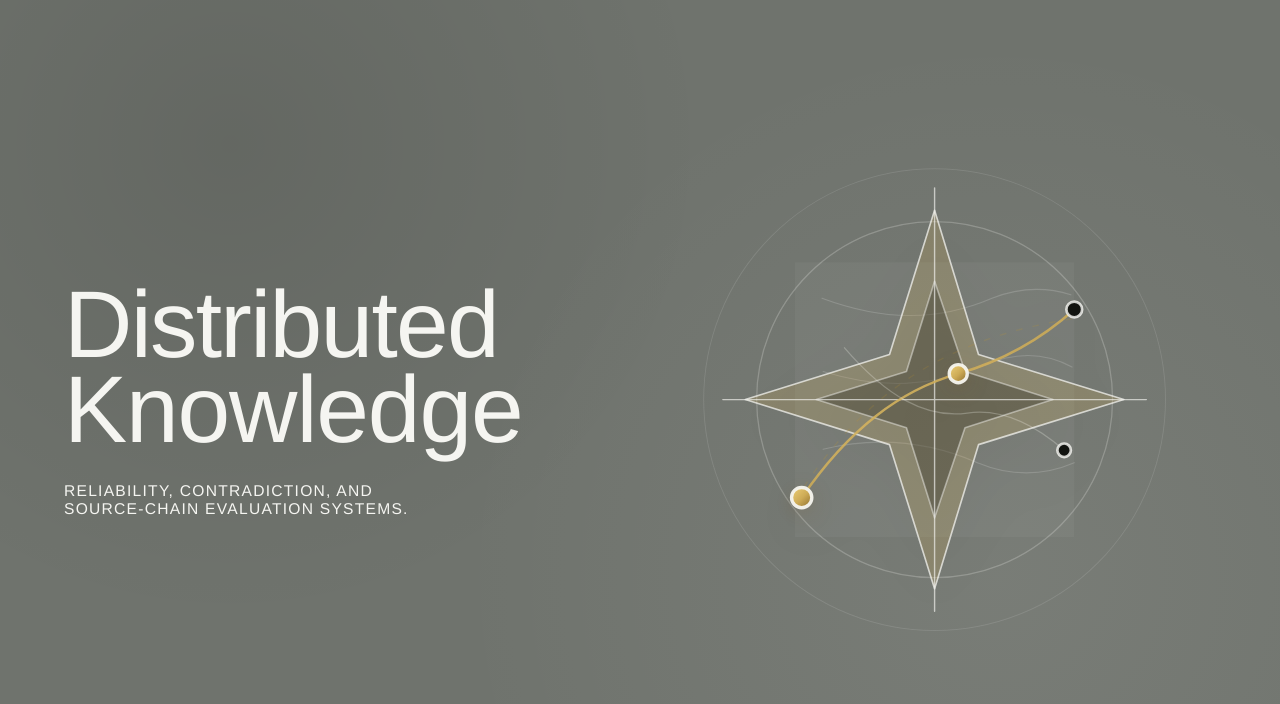
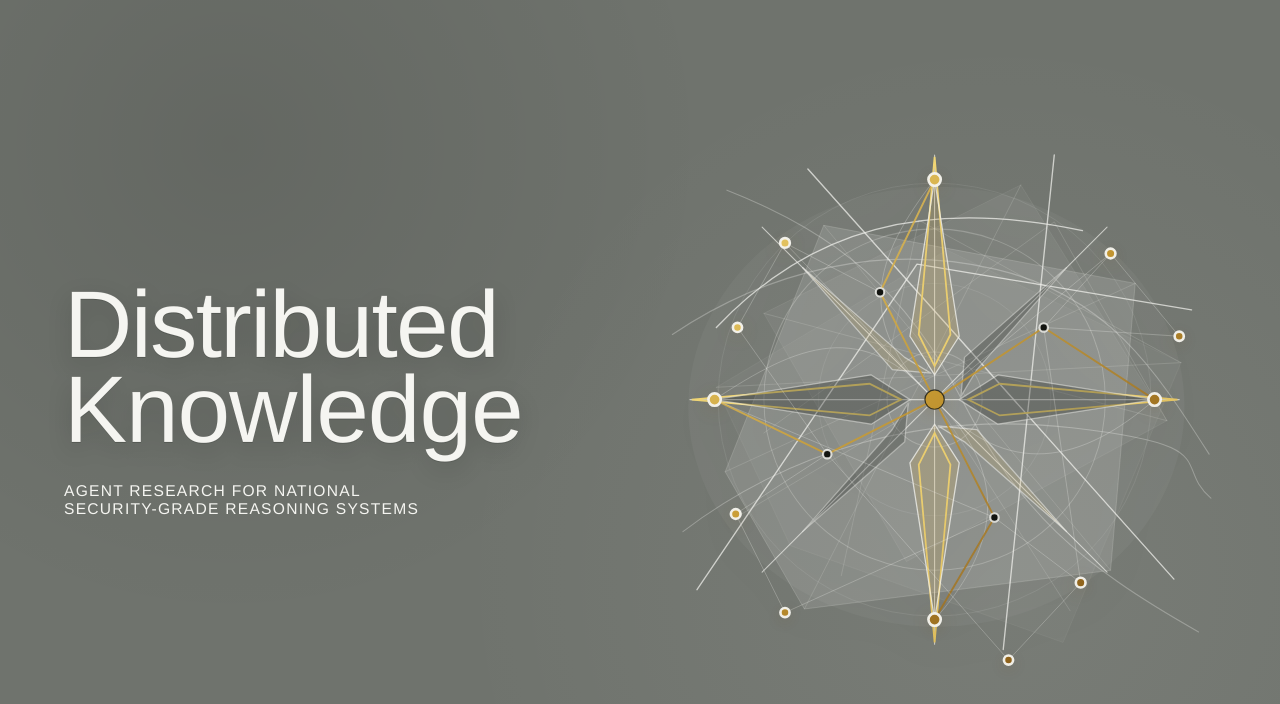
Before and after one commit to MichaelTanzer/distributed-knowledge-site, a Next.js app: page / in a window 1280 px wide. Shown: the top 704 px of the page. Built offline with nearby package versions, Linux system fonts and the light colour scheme.

Commit message:
Restore original landing mark and add title shadow

```diff
--- a/app/globals.css
+++ b/app/globals.css
@@ -55,6 +55,10 @@ body::before {
   font-weight: 300;
   letter-spacing: -0.018em;
   text-rendering: geometricPrecision;
+  -webkit-text-stroke: 0.35px rgba(17, 19, 15, 0.18);
+  text-shadow:
+    0 1px 0 rgba(17, 19, 15, 0.14),
+    0 8px 24px rgba(17, 19, 15, 0.16);
 }
 .name span {
   display: block;
@@ -115,12 +119,34 @@ body::before {
   stroke-linecap: round;
 }
 .map-halo { fill: rgba(245, 245, 241, 0.045); }
+.map-plane {
+  fill: rgba(245, 245, 241, 0.12);
+  stroke: rgba(245, 245, 241, 0.18);
+  stroke-width: 1.1;
+}
 .map-grid {
   fill: none;
   stroke: rgba(245, 245, 241, 0.18);
   stroke-width: 0.95;
   stroke-linecap: round;
   stroke-linejoin: round;
+}
+.map-vector {
+  fill: none;
+  stroke: var(--ink);
+  stroke-width: 1.55;
+  stroke-linecap: round;
+  stroke-linejoin: round;
+  opacity: 0.72;
+}
+.map-vector.light {
+  stroke: rgba(245, 245, 241, 0.34);
+  stroke-width: 1.25;
+  opacity: 0.9;
+}
+.compass-axis.gold {
+  stroke: url(#spiralGold);
+  stroke-width: 2;
 }
 .graph-guide {
   fill: none;
@@ -150,6 +176,10 @@ body::before {
   stroke: rgba(245, 245, 241, 0.84);
   stroke-width: 2.4;
   filter: none;
+}
+.graph-node.core {
+  stroke: rgba(17, 19, 15, 0.78);
+  stroke-width: 1.35;
 }
 
 .generate-shell {
--- a/app/page.tsx
+++ b/app/page.tsx
@@ -1,4 +1,79 @@
 export default function Home() {
+  const originalMark = `
+      <svg viewBox="0 0 640 640" role="img" aria-label="Abstract compass rose knowledge map">
+        <defs>
+          <linearGradient id="spiralGold" x1="80" y1="40" x2="560" y2="590" gradientUnits="userSpaceOnUse">
+            <stop offset="0" stop-color="#f4d976" />
+            <stop offset="0.48" stop-color="#c89a31" />
+            <stop offset="1" stop-color="#805314" />
+          </linearGradient>
+        </defs>
+
+        <ellipse class="map-halo" cx="322" cy="328" rx="282" ry="250" />
+        <polygon class="map-plane" points="82,402 194,122 548,188 520,514 172,558" />
+        <polygon class="map-plane" points="126,222 418,76 584,344 288,504" opacity="0.42" />
+        <polygon class="map-plane" points="72,306 334,150 600,278 466,596 156,486" opacity="0.30" />
+
+        <path class="map-grid" d="M82 402 L548 188 M172 558 L418 76 M194 122 L520 514 M126 222 L584 344 M72 306 L600 278" />
+        <path class="map-grid" d="M126 358 L456 118 L584 344 M214 520 L302 116 L600 278 M94 454 L320 320 L474 560" />
+        <path class="map-vector light" d="M22 246 C132 172 262 142 390 172 S572 288 632 382" />
+        <path class="map-vector light" d="M34 470 C150 382 300 332 476 352 S590 394 634 432" />
+        <path class="map-vector light" d="M84 82 C212 132 288 198 352 322 S482 506 620 584" opacity="0.70" />
+        <path class="map-vector" d="M72 238 C178 126 308 90 488 128" />
+        <path class="map-vector" d="M456 42 L398 604" opacity="0.58" />
+        <path class="map-vector" d="M50 536 L300 166 L612 218" opacity="0.58" />
+        <path class="map-vector" d="M176 58 L592 524" opacity="0.44" />
+
+        <g transform="translate(320 320)">
+          <circle class="compass-ring faint" r="246" />
+          <circle class="compass-ring" r="194" />
+          <circle class="compass-ring faint" r="132" />
+          <circle class="compass-ring" r="54" />
+
+          <path class="compass-axis" d="M0 -278 L0 278 M-278 0 L278 0 M-196 -196 L196 196 M-196 196 L196 -196" />
+          <path class="compass-axis gold" d="M0 -276 L18 -74 L0 -38 L-18 -74 Z" />
+          <path class="compass-axis gold" d="M276 0 L74 18 L38 0 L74 -18 Z" />
+          <path class="compass-axis gold" d="M0 276 L-18 74 L0 38 L18 74 Z" />
+          <path class="compass-axis gold" d="M-276 0 L-74 -18 L-38 0 L-74 18 Z" />
+
+          <polygon class="compass-star" points="0,-250 28,-72 0,-28 -28,-72" />
+          <polygon class="compass-star alt" points="250,0 72,28 28,0 72,-28" />
+          <polygon class="compass-star" points="0,250 -28,72 0,28 28,72" />
+          <polygon class="compass-star alt" points="-250,0 -72,-28 -28,0 -72,28" />
+
+          <polygon class="compass-star alt" points="150,-150 48,-34 30,-4 34,-48" opacity="0.84" />
+          <polygon class="compass-star" points="150,150 34,48 4,30 48,34" opacity="0.70" />
+          <polygon class="compass-star alt" points="-150,150 -48,34 -30,4 -34,48" opacity="0.84" />
+          <polygon class="compass-star" points="-150,-150 -34,-48 -4,-30 -48,-34" opacity="0.70" />
+        </g>
+
+        <path class="graph-edge secondary" d="M320 70 C250 160 228 232 320 320 C412 408 388 494 320 570" opacity="0.36" />
+        <path class="graph-edge secondary" d="M70 320 C166 256 238 228 320 320 C402 412 488 392 570 320" opacity="0.42" />
+        <path class="graph-edge" d="M320 320 L258 198 L320 70 M320 320 L444 238 L570 320 M320 320 L388 454 L320 570 M320 320 L198 382 L70 320" opacity="0.82" />
+        <path class="graph-edge secondary" d="M258 198 L150 142 L96 238 M444 238 L520 154 L598 248 M388 454 L486 528 L404 616 M198 382 L94 450 L150 562" />
+        <path class="graph-edge secondary" d="M150 142 L320 320 L520 154 M96 238 L198 382 L404 616 M598 248 L444 238 L486 528 M150 562 L388 454 L70 320" opacity="0.50" />
+
+        <g>
+          <circle class="graph-node core" cx="320" cy="320" r="11" />
+          <circle class="graph-node" cx="320" cy="70" r="7" />
+          <circle class="graph-node" cx="570" cy="320" r="7" />
+          <circle class="graph-node" cx="320" cy="570" r="7" />
+          <circle class="graph-node" cx="70" cy="320" r="7" />
+          <circle class="graph-node dark" cx="258" cy="198" r="4.8" />
+          <circle class="graph-node dark" cx="444" cy="238" r="4.8" />
+          <circle class="graph-node dark" cx="388" cy="454" r="4.8" />
+          <circle class="graph-node dark" cx="198" cy="382" r="4.8" />
+          <circle class="graph-node" cx="150" cy="142" r="5.5" />
+          <circle class="graph-node" cx="96" cy="238" r="5.2" />
+          <circle class="graph-node" cx="520" cy="154" r="5.5" />
+          <circle class="graph-node" cx="598" cy="248" r="5.2" />
+          <circle class="graph-node" cx="486" cy="528" r="5.5" />
+          <circle class="graph-node" cx="404" cy="616" r="5.2" />
+          <circle class="graph-node" cx="94" cy="450" r="5.5" />
+          <circle class="graph-node" cx="150" cy="562" r="5.2" />
+        </g>
+      </svg>`;
+
   return (
     <main className="landing-frame">
       <section className="title-stack" aria-label="Distributed Knowledge">
@@ -6,34 +81,10 @@ export default function Home() {
           <span>Distributed</span>
           <span>Knowledge</span>
         </h1>
-        <p className="tagline">Reliability, contradiction, and source-chain evaluation systems.</p>
+        <p className="tagline">Agent research for national security-grade reasoning systems</p>
       </section>
-      <section className="mark-stack" aria-hidden="true">
-        <div className="glyph">
-          <svg viewBox="0 0 500 500" role="img">
-            <defs>
-              <linearGradient id="spiralGold" x1="0%" y1="0%" x2="100%" y2="100%">
-                <stop offset="0%" stopColor="#f1d27a" />
-                <stop offset="52%" stopColor="#d0ad56" />
-                <stop offset="100%" stopColor="#8a6a2a" />
-              </linearGradient>
-            </defs>
-            <circle className="compass-ring faint" cx="250" cy="250" r="205" />
-            <circle className="compass-ring" cx="250" cy="250" r="158" />
-            <path className="map-halo" d="M126 128h248v244H126z" />
-            <path className="map-grid" d="M150 160c54 20 102 21 151 0 23-9 45-11 70-3M151 225c51 16 96 14 142-5 29-13 55-12 79 1M151 294c46-11 91-8 137 12 29 12 58 12 86 0" />
-            <path className="compass-star" d="M250 82l39 128 129 40-129 40-39 128-40-128-128-40 128-40z" />
-            <path className="compass-star alt" d="M250 145l27 80 78 25-78 25-27 80-25-80-80-25 80-25z" />
-            <path className="compass-axis" d="M250 62v376M62 250h376" />
-            <path className="graph-guide" d="M126 340c61-98 136-145 248-162" />
-            <path className="graph-edge" d="M132 337c42-61 87-95 139-110 38-11 73-30 103-57" />
-            <path className="graph-edge secondary" d="M170 204c38 44 73 63 109 58 28-4 56 7 86 33" />
-            <circle className="graph-node" cx="132" cy="337" r="9" />
-            <circle className="graph-node" cx="271" cy="227" r="8" />
-            <circle className="graph-node dark" cx="374" cy="170" r="7" />
-            <circle className="graph-node dark" cx="365" cy="295" r="6" />
-          </svg>
-        </div>
+      <section className="mark-stack" aria-label="Distributed Knowledge mark">
+        <div className="glyph" aria-hidden="true" dangerouslySetInnerHTML={{ __html: originalMark }} />
       </section>
     </main>
   );
```
